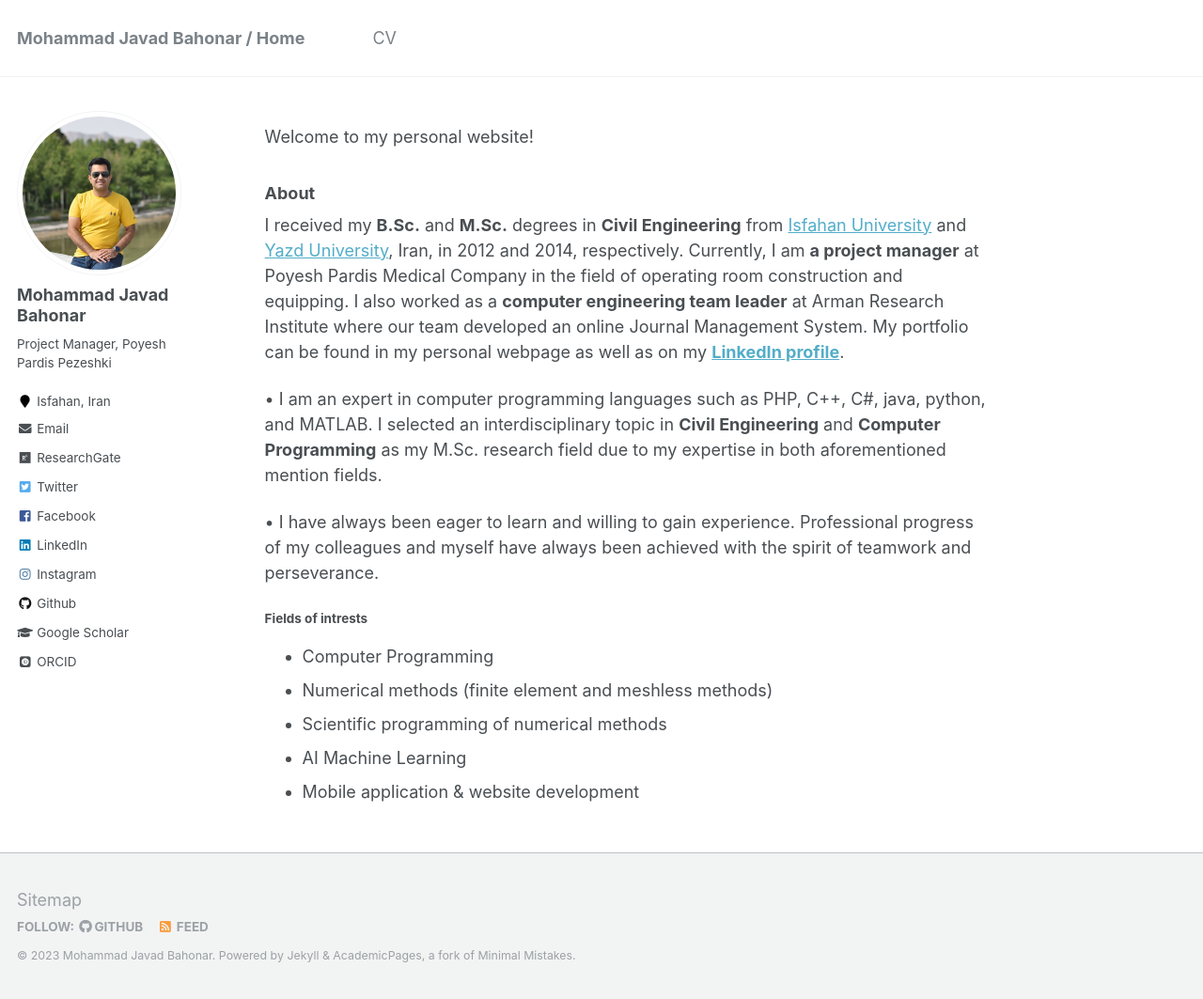
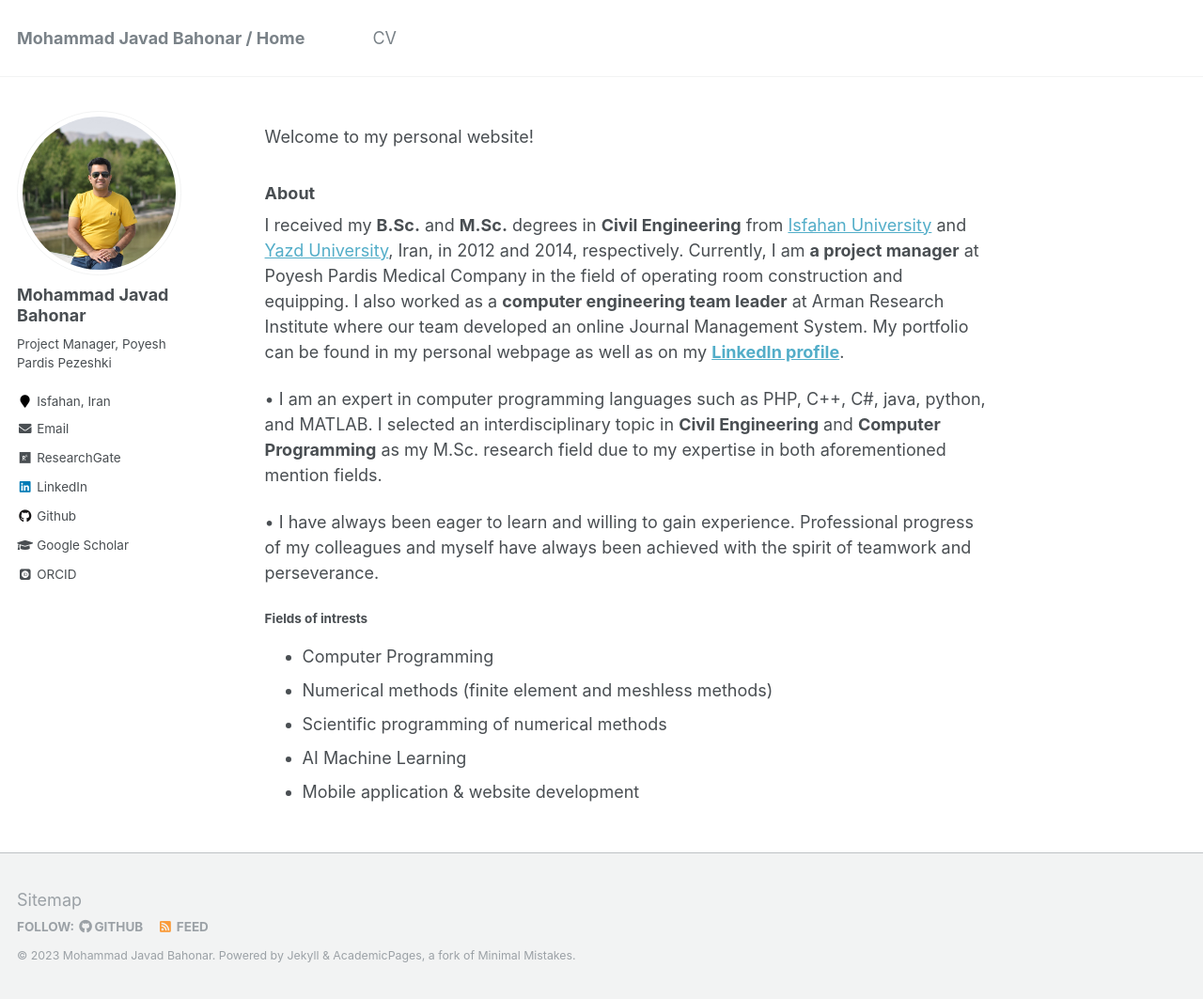
Before and after one commit to mjbahonar/mjbahonar.github.io, a Jekyll site: the page built from _pages/about.md, in a window 1280 px wide and 1063 px high. Shown: the whole window at 94% size. Built offline with Jekyll 4.4.1, drawn with Linux system fonts in a browser that asks for light colours; some web fonts are replaced; part of the change alters nothing that is shown.

Commit message:
Update _config.yml
remove some wring informations

```diff
--- a/_config.yml
+++ b/_config.yml
@@ -94,12 +94,12 @@ author:
   codepen          :
   dribbble         :
   flickr           :
-  facebook         :  "mj.bahonar"
+  facebook         :
   foursquare       :
   github           : "mjbahonar"
   google_plus      :
   keybase          :
-  instagram        : "mj.bahonar"
+  instagram        :
   impactstory      : #"https://profiles.impactstory.org/u/xxxx-xxxx-xxxx-xxxx"
   lastfm           :
   linkedin         :  "https://www.linkedin.com/in/mohammad-javad-bahonar-51535a56/"
@@ -109,7 +109,7 @@ author:
   stackoverflow    : # http://stackoverflow.com/users/123456/username
   steam            :
   tumblr           :
-  twitter          : "mjbahonar"
+  twitter          :
   vine             :
   weibo            :
   xing             :
```
